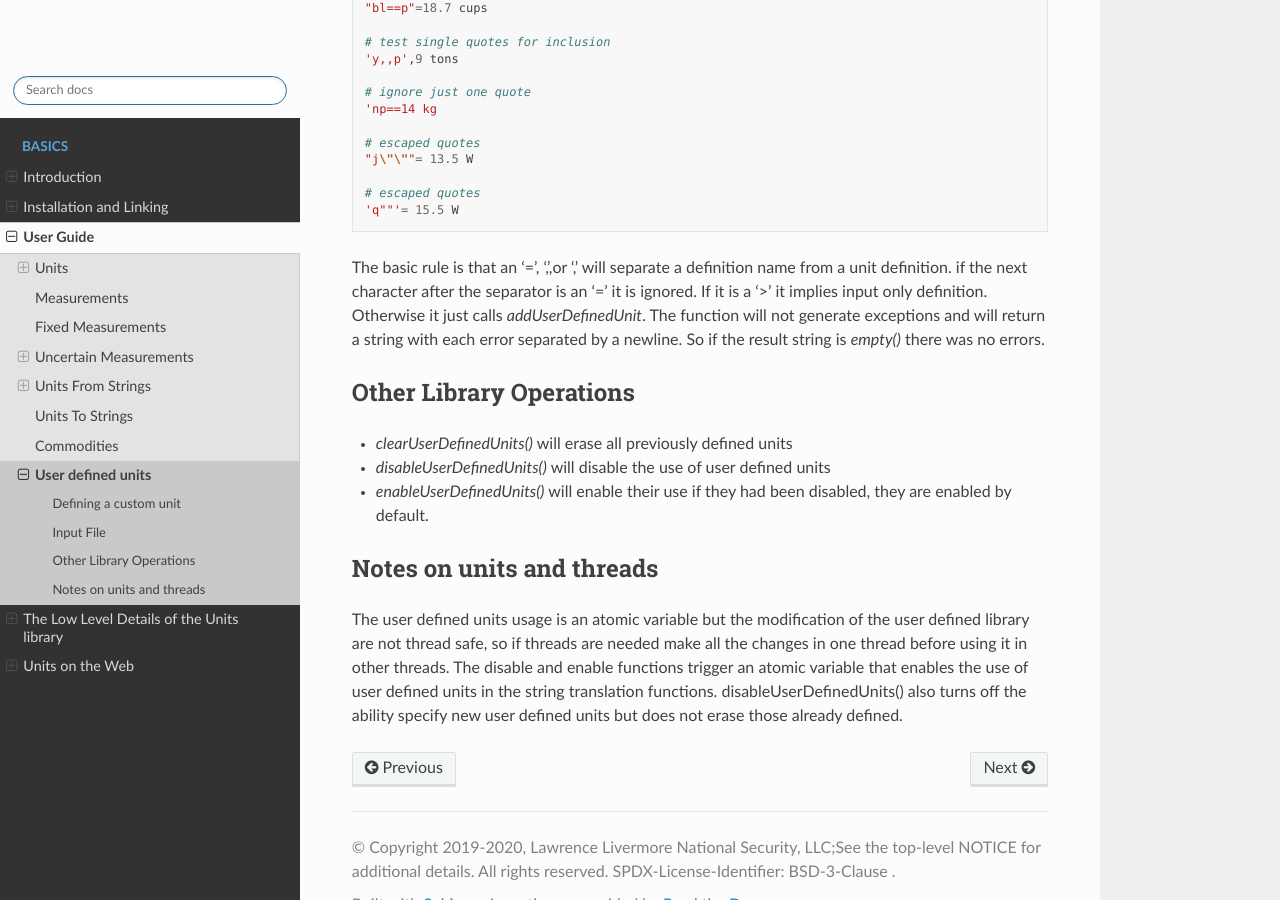
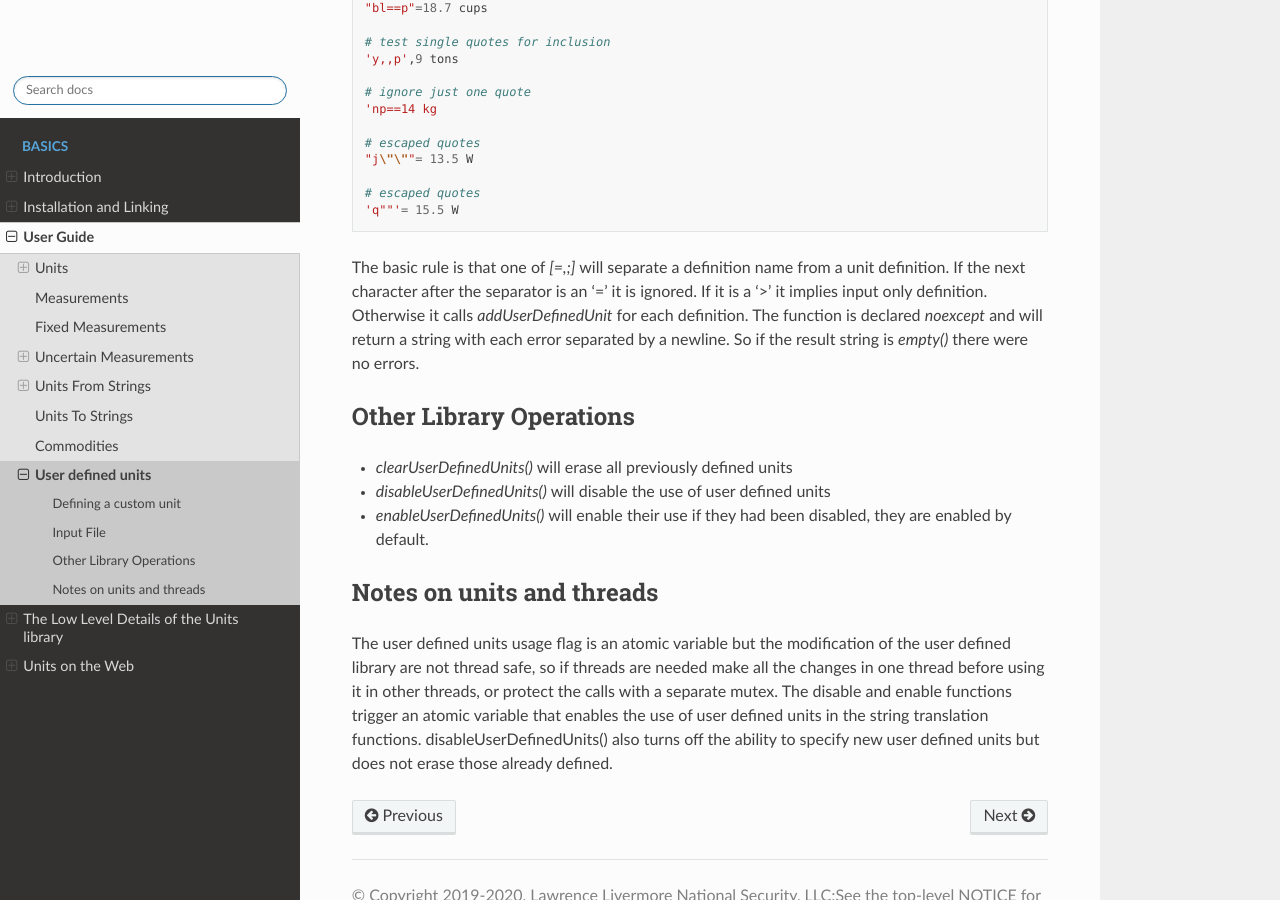
Before and after one commit to LLNL/units, a Sphinx documentation site: the page built from docs/user-guide/user_defined_units.rst, in a window 1280 px wide and 900 px high, scrolled down 1543 px. Built offline with Sphinx 7.4.7 and the Read the Docs theme 2.0.0, drawn with Linux system fonts in a browser that asks for light colours; some of the changed text lies outside the part shown.

Commit message:
a few more tweaks to the docs

```diff
--- a/docs/installation/cmake_variables.rst
+++ b/docs/installation/cmake_variables.rst
@@ -2,7 +2,7 @@
 Unit Library CMake Reference
 ----------------------------
 
-There are a few cmake variables that control the build process, they can be altered to change how the units library is built and what exactly is built.
+There are a few CMake variables that control the build process, they can be altered to change how the units library is built and what exactly is built.
 
 CMake variables
 ----------------
--- a/docs/introduction/index.rst
+++ b/docs/introduction/index.rst
@@ -5,7 +5,7 @@ Introduction
 Why?
 -----
 So why have another units library?  This was something we poked at for a while before writing the library.
-There are number of other alternatives in what are well designed C++ libraries but none of them met our needs, some of which are pretty general, and others specific to power systems and electrical engineering.
+There are number of other alternatives in what are well designed C++ libraries but none of them met our needs. Some needs are pretty general, and others specific to power systems and electrical engineering.
 
 Design Requirements
 ++++++++++++++++++++
--- a/docs/user-guide/user_defined_units.rst
+++ b/docs/user-guide/user_defined_units.rst
@@ -2,7 +2,7 @@
 User defined units
 ==================
 
-The units library has support for user defined units and commodities.  These interact with the `*_from_string` and `to_string` operations to allow custom conversions and definitions.
+The units library has support for user defined units and :ref:`Commodities`.  These interact with the `*_from_string` and `to_string` operations to allow custom conversions and definitions.
 
 Defining a custom unit
 --------------------------
@@ -82,7 +82,7 @@ or ::
    # escaped quotes
    'q""'= 15.5 W
 
-The basic rule is that an '=', ',',or ',' will separate a definition name from a unit definition.  if the next character after the separator is an '=' it is ignored.  If it is a '>' it implies input only definition.  Otherwise it just calls `addUserDefinedUnit`.  The function will not generate exceptions and will return a string with each error separated by a newline.  So if the result string is `empty()` there was no errors.
+The basic rule is that one of `[=,;]` will separate a definition name from a unit definition.  If the next character after the separator is an '=' it is ignored.  If it is a '>' it implies input only definition.  Otherwise it calls `addUserDefinedUnit` for each definition.  The function is declared `noexcept` and will return a string with each error separated by a newline.  So if the result string is `empty()` there were no errors.
 
 Other Library Operations
 ---------------------------
@@ -93,4 +93,4 @@ Other Library Operations
 
 Notes on units and threads
 ----------------------------
-The user defined units usage is an atomic variable but the modification of the user defined library are not thread safe, so if threads are needed make all the changes in one thread before using it in other threads.   The disable and enable functions trigger an atomic variable that enables the use of user defined units in the string translation functions.  disableUserDefinedUnits() also turns off the ability specify new user defined units but does not erase those already defined.
+The user defined units usage flag is an atomic variable but the modification of the user defined library are not thread safe, so if threads are needed make all the changes in one thread before using it in other threads, or protect the calls with a separate mutex.  The disable and enable functions trigger an atomic variable that enables the use of user defined units in the string translation functions.  disableUserDefinedUnits() also turns off the ability to specify new user defined units but does not erase those already defined.
```
Also changed, not shown: other parts of docs/installation/cmake_variables.rst (+2 -2 lines).
